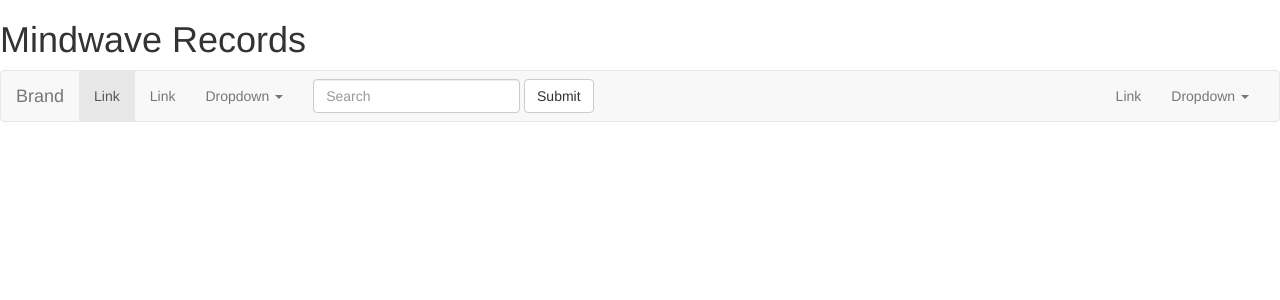
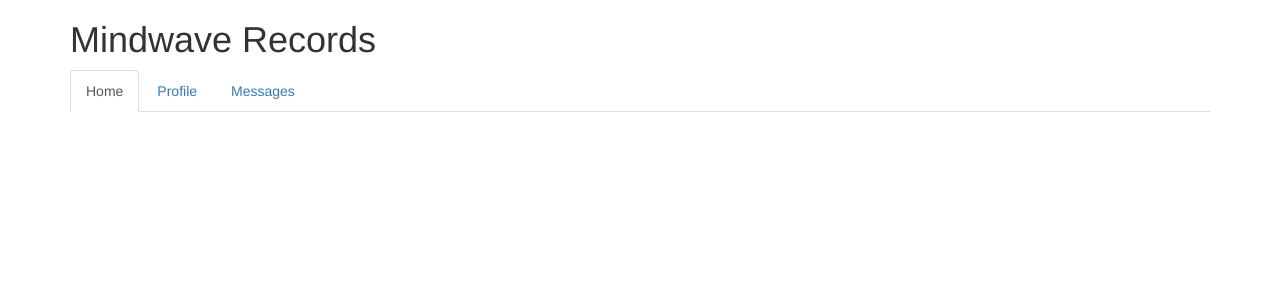
Before and after one commit to Montaraz15/WebPFC, a PHP site: page / in a window 1280 px wide. Shown: the top 300 px of the page. Run offline with PHP 8.4, Linux system fonts and the light colour scheme.

Commit message:
div container

```diff
--- a/index.php
+++ b/index.php
@@ -1,72 +1,22 @@
 <html>
 <head>
 <meta http-equiv="Content-Type" content="text/html; charset=UTF-8">
-<link rel="stylesheet" href="/css/bootstrap.css"></link>
+<link href="css/bootstrap.min.css" rel="stylesheet">
 <title>Mindwave records</title>
-<h1>Mindwave Records</h1>
-
-<nav class="navbar navbar-default">
-  <div class="container-fluid">
-    <!-- Brand and toggle get grouped for better mobile display -->
-    <div class="navbar-header">
-      <button type="button" class="navbar-toggle collapsed" data-toggle="collapse" data-target="#bs-example-navbar-collapse-1" aria-expanded="false">
-        <span class="sr-only">Toggle navigation</span>
-        <span class="icon-bar"></span>
-        <span class="icon-bar"></span>
-        <span class="icon-bar"></span>
-      </button>
-      <a class="navbar-brand" href="#">Brand</a>
-    </div>
-
-    <!-- Collect the nav links, forms, and other content for toggling -->
-    <div class="collapse navbar-collapse" id="bs-example-navbar-collapse-1">
-      <ul class="nav navbar-nav">
-        <li class="active"><a href="#">Link <span class="sr-only">(current)</span></a></li>
-        <li><a href="#">Link</a></li>
-        <li class="dropdown">
-          <a href="#" class="dropdown-toggle" data-toggle="dropdown" role="button" aria-haspopup="true" aria-expanded="false">Dropdown <span class="caret"></span></a>
-          <ul class="dropdown-menu">
-            <li><a href="#">Action</a></li>
-            <li><a href="#">Another action</a></li>
-            <li><a href="#">Something else here</a></li>
-            <li role="separator" class="divider"></li>
-            <li><a href="#">Separated link</a></li>
-            <li role="separator" class="divider"></li>
-            <li><a href="#">One more separated link</a></li>
-          </ul>
-        </li>
-      </ul>
-      <form class="navbar-form navbar-left" role="search">
-        <div class="form-group">
-          <input type="text" class="form-control" placeholder="Search">
-        </div>
-        <button type="submit" class="btn btn-default">Submit</button>
-      </form>
-      <ul class="nav navbar-nav navbar-right">
-        <li><a href="#">Link</a></li>
-        <li class="dropdown">
-          <a href="#" class="dropdown-toggle" data-toggle="dropdown" role="button" aria-haspopup="true" aria-expanded="false">Dropdown <span class="caret"></span></a>
-          <ul class="dropdown-menu">
-            <li><a href="#">Action</a></li>
-            <li><a href="#">Another action</a></li>
-            <li><a href="#">Something else here</a></li>
-            <li role="separator" class="divider"></li>
-            <li><a href="#">Separated link</a></li>
-          </ul>
-        </li>
-      </ul>
-    </div><!-- /.navbar-collapse -->
-  </div><!-- /.container-fluid -->
-</nav>
-
 
 </head>
 
 
 <body>
+  <div class="container">
+    <h1>Mindwave Records</h1>
+    <ul class="nav nav-tabs" >
+      <li role="presentation" class="active"><a href="#">Home</a></li>
+      <li role="presentation"><a href="#">Profile</a></li>
+      <li role="presentation"><a href="#">Messages</a></li>
+    </ul>
 
-
-
+  </div>
 
 
 
```
